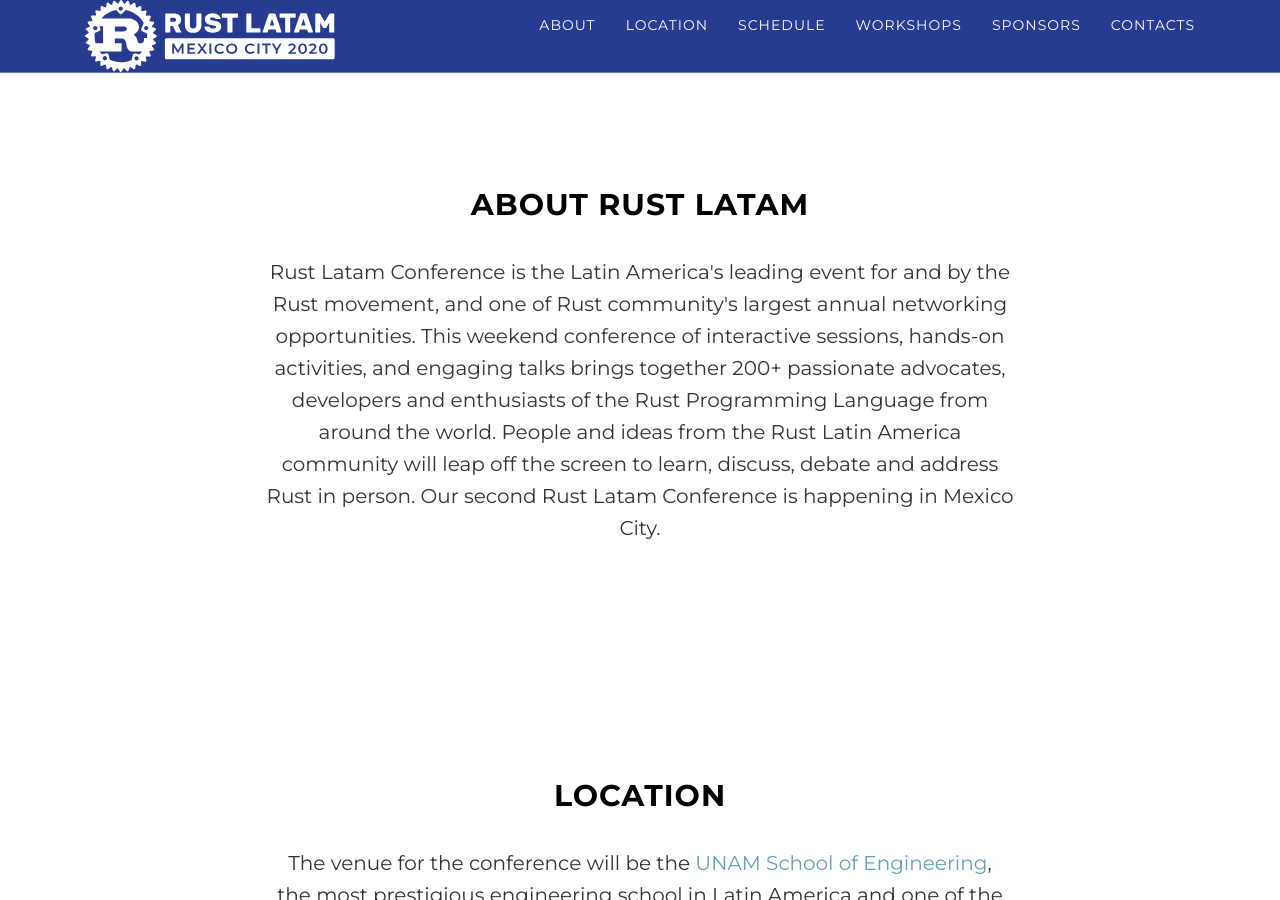
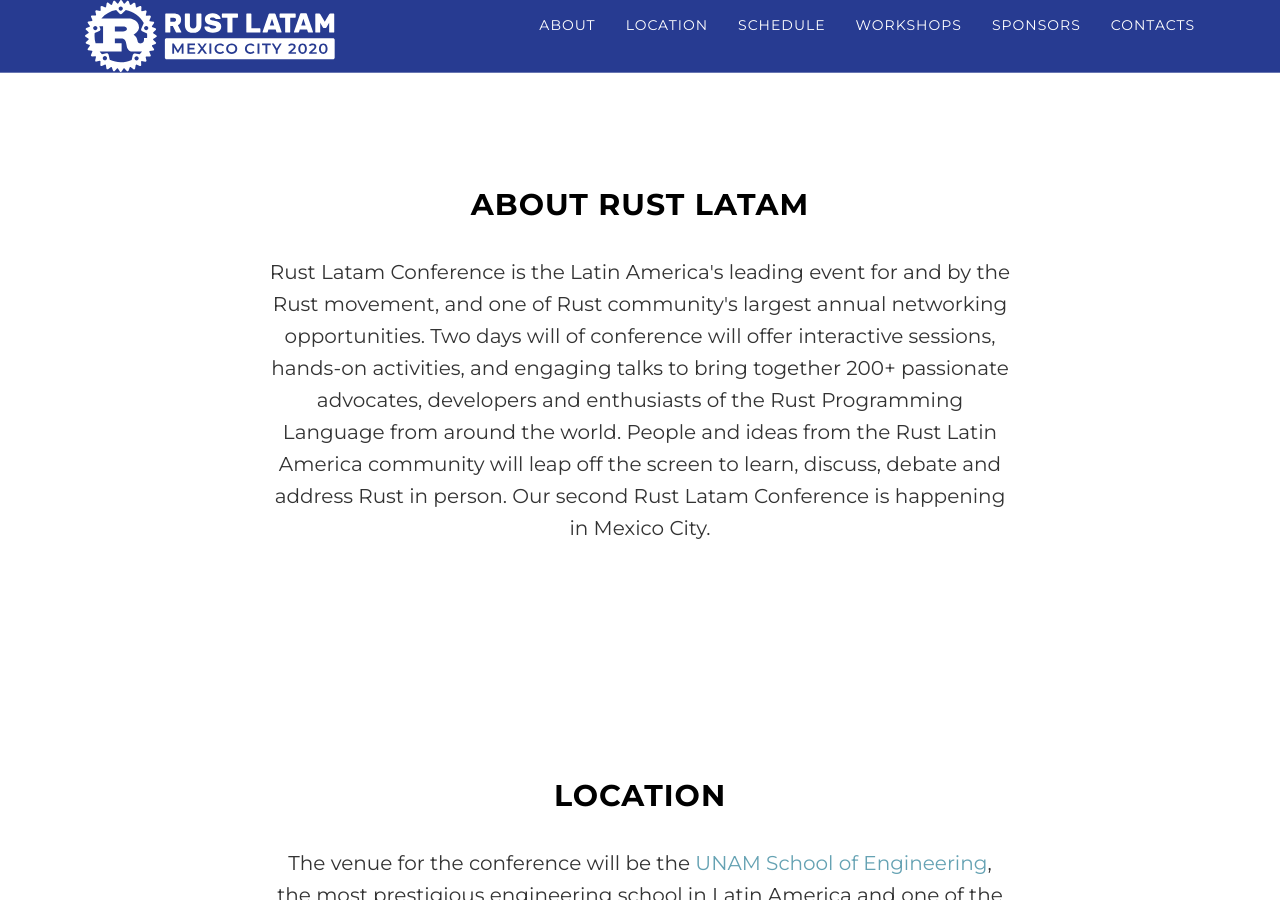
Before and after one commit to rustlatam/website-2020, a Jekyll site: the page built from index.html, in a window 1280 px wide and 900 px high, scrolled down 912 px. Built offline with Jekyll 4.4.1, drawn with Linux system fonts in a browser that asks for light colours; some of the changed text lies outside the part shown.

Commit message:
fix typos

```diff
--- a/_includes/about.html
+++ b/_includes/about.html
@@ -3,7 +3,7 @@
   <div class="row">
     <div class="col-lg-8 col-lg-offset-2">
       <h2>About Rust Latam</h2>
-                <p>Rust Latam Conference is the Latin America's leading event for and by the Rust movement, and one of Rust community's largest annual networking opportunities. This weekend conference of interactive sessions, hands-on activities, and engaging talks brings together 200+ passionate advocates, developers and enthusiasts of the Rust Programming Language from around the world. People and ideas from the Rust Latin America community will leap off the screen to learn, discuss, debate and address Rust in person. Our second Rust Latam Conference is happening in Mexico City.
+      <p>Rust Latam Conference is the Latin America's leading event for and by the Rust movement, and one of Rust community's largest annual networking opportunities. Two days will of conference will offer interactive sessions, hands-on activities, and engaging talks to bring together 200+ passionate advocates, developers and enthusiasts of the Rust Programming Language from around the world. People and ideas from the Rust Latin America community will leap off the screen to learn, discuss, debate and address Rust in person. Our second Rust Latam Conference is happening in Mexico City.
       </p>
     </div>
   </div>
--- a/_includes/workshops.html
+++ b/_includes/workshops.html
@@ -8,7 +8,7 @@
     </div>
   </div>
   <div class="sub-content-section">
-    <p>Workshop will be held at the held at the <a href="https://www.c3.unam.mx/index.html">Centro de Ciencias de la Complejidad (C3) de la Universidad Nacional Autónoma de México</a></p>
+    <p>Workshop will be held at the <a href="https://www.c3.unam.mx/index.html">Centro de Ciencias de la Complejidad (C3) de la Universidad Nacional Autónoma de México</a></p>
     <p>The schedule for workshops will be announced at a later stage.</p>
     <iframe width="512" height="400" frameborder="0" scrolling="no" marginheight="0" marginwidth="0" src="https://www.openstreetmap.org/export/embed.html?bbox=-99.18759584426881%2C19.308389278606285%2C-99.17727470397949%2C19.314606135368276&amp;layer=mapnik&amp;marker=19.31149773653462%2C-99.18243527412415" style="border: 1px solid black"></iframe>
     <br/>
```
Lines whose indentation alone changed are shown as unchanged.
